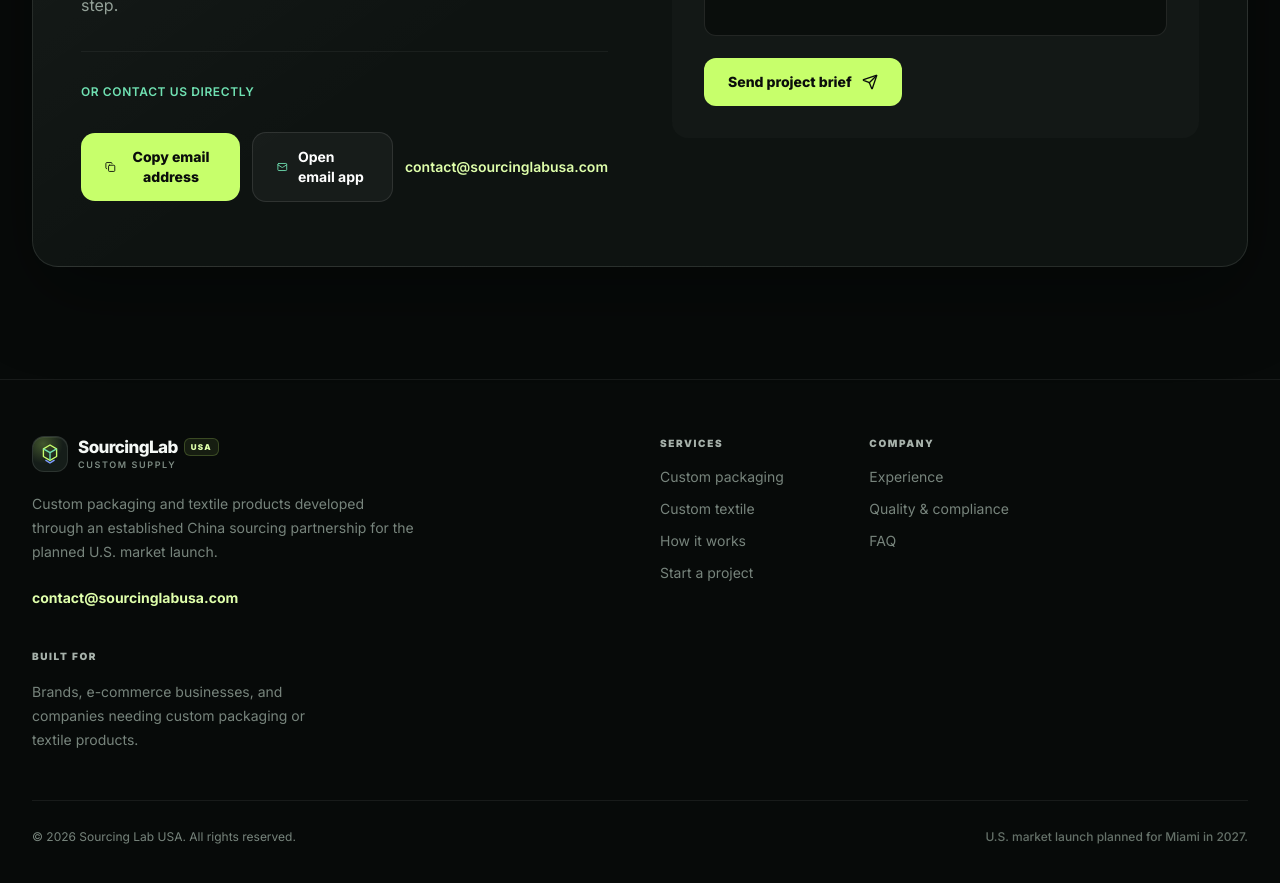
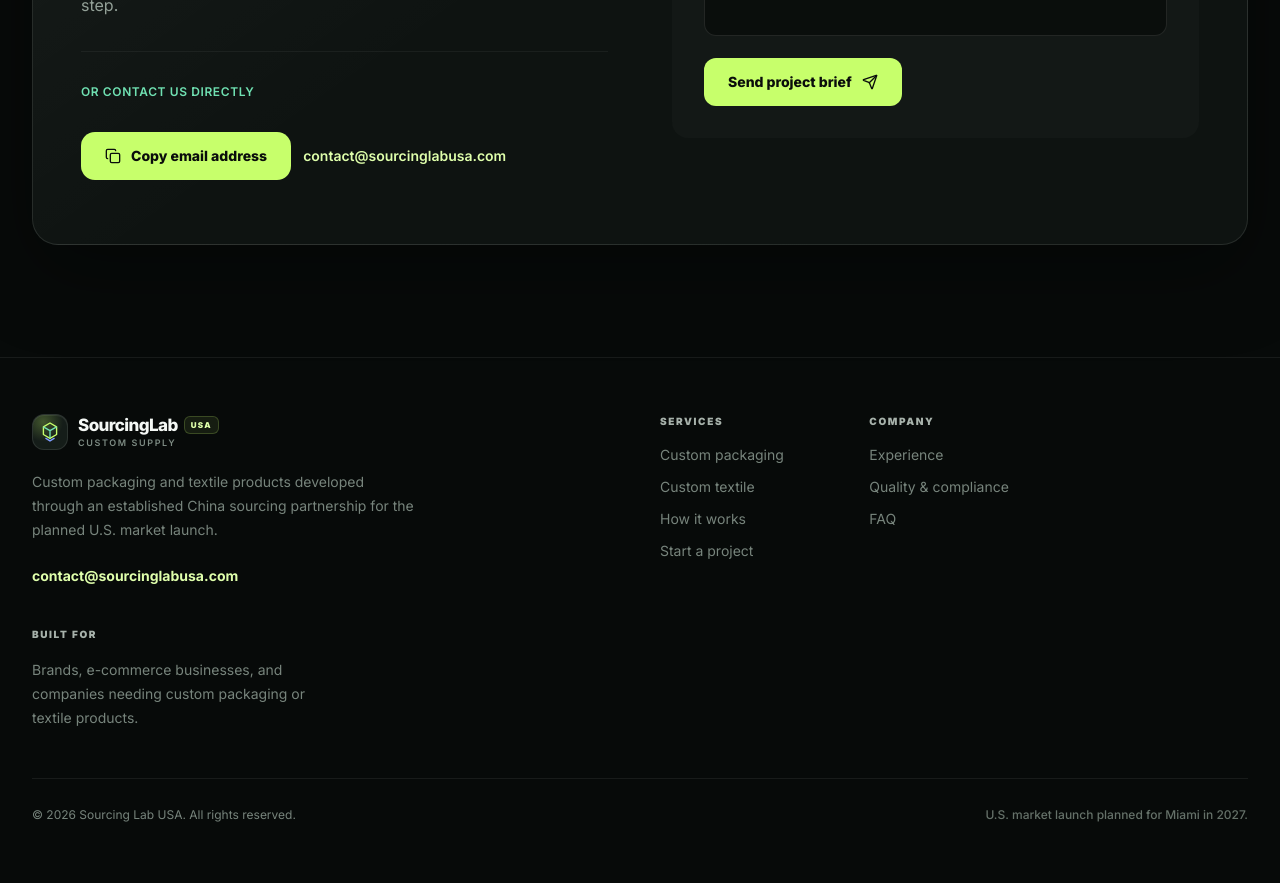
Before and after one commit to craigbarns/SOURCINGLABUSA, a Next.js app: page / in a window 1280 px wide. Shown: the part 5180-6063 px from the top of the page. Built offline with nearby package versions, Linux system fonts and the light colour scheme.

Commit message:
fix: update Netlify form endpoint and remove email app button

```diff
--- a/public/__forms.html
+++ b/public/contact.html
@@ -1,7 +1,8 @@
 <!DOCTYPE html>
 <html>
   <body>
-    <form name="contact" data-netlify="true" netlify-honeypot="bot-field">
+    <form name="contact" method="POST" action="/contact.html" data-netlify="true" netlify-honeypot="bot-field">
+      <input type="hidden" name="form-name" value="contact" />
       <input type="text" name="name" />
       <input type="email" name="email" />
       <select name="projectType"></select>
--- a/src/components/ContactForm.tsx
+++ b/src/components/ContactForm.tsx
@@ -14,11 +14,12 @@ export function ContactForm() {
     const formData = new FormData(form);
 
     try {
-      await fetch('/__forms.html', {
+      const res = await fetch('/contact.html', {
         method: 'POST',
         headers: { 'Content-Type': 'application/x-www-form-urlencoded' },
         body: new URLSearchParams(formData as any).toString(),
       });
+      if (!res.ok) throw new Error('Form submission failed');
       setStatus('success');
     } catch {
       setStatus('error');
--- a/src/components/CopyEmailButton.tsx
+++ b/src/components/CopyEmailButton.tsx
@@ -41,13 +41,6 @@ export function CopyEmailButton() {
         )}
         {isCopied ? 'Email copied' : 'Copy email address'}
       </button>
-      <a
-        href={emailHref}
-        className="inline-flex min-h-12 items-center justify-center gap-2.5 rounded-[14px] border border-white/10 bg-white/[0.04] px-6 py-3.5 text-sm font-bold text-white transition hover:bg-white/[0.08]"
-      >
-        <Mail className="h-4 w-4 text-[#70e1b2]" aria-hidden="true" />
-        Open email app
-      </a>
       <p className="text-sm font-semibold text-[#dfffab]">{emailAddress}</p>
     </div>
   );
```
